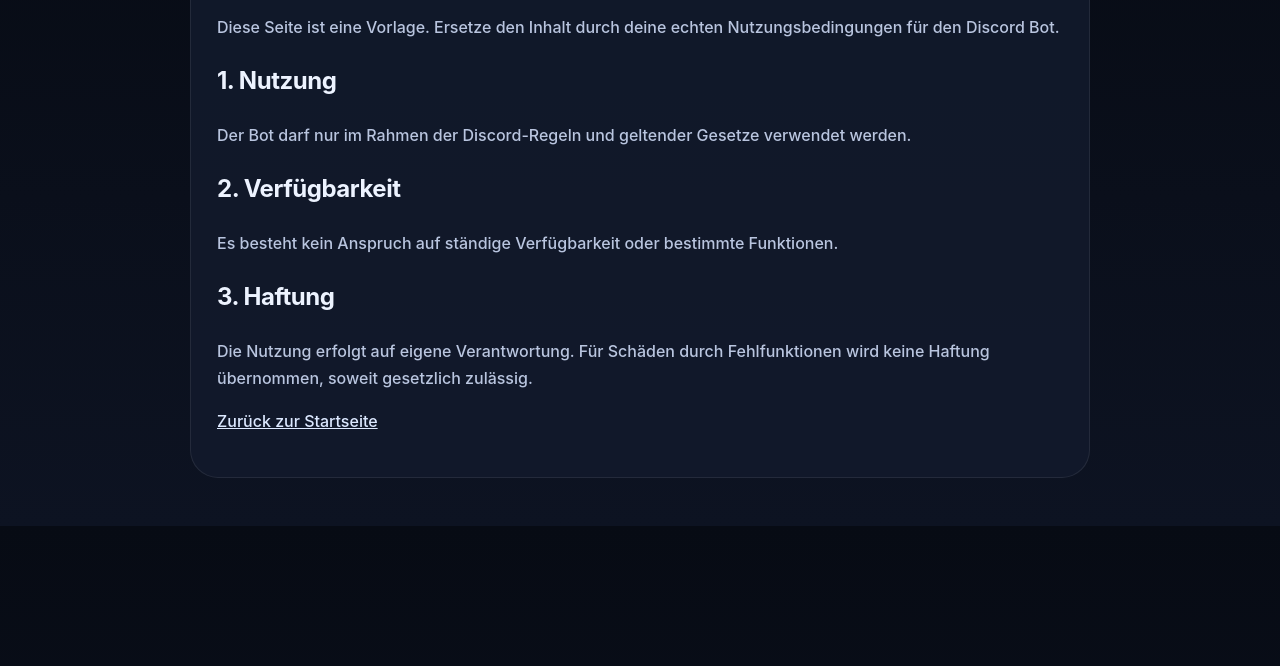
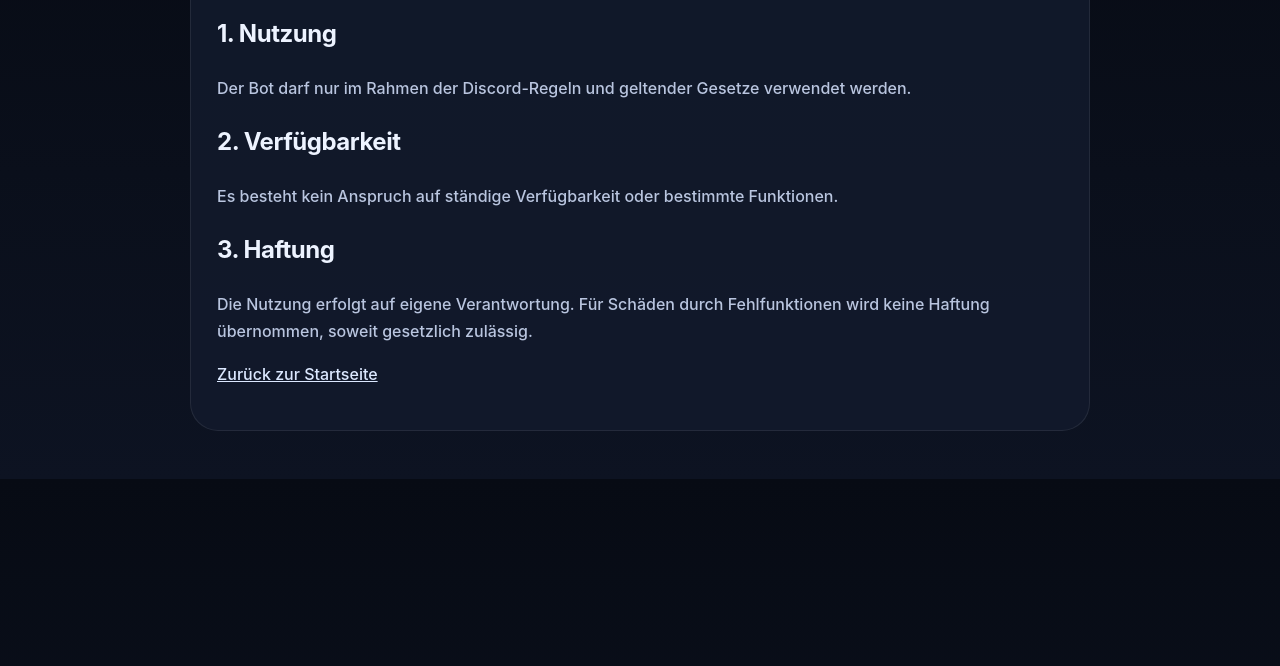
Before and after one commit to fojadrachi/discord-bot-website, a plain HTML site: page tos.html in a window 1280 px wide. Shown: the part 134-800 px from the top of the page. Drawn offline with Linux system fonts and the light colour scheme.

Commit message:
Remove placeholder text from Terms of Service

```diff
--- a/tos.html
+++ b/tos.html
@@ -16,7 +16,6 @@
   <div class="wrap">
     <div class="box">
       <h1>Terms of Service</h1>
-      <p>Diese Seite ist eine Vorlage. Ersetze den Inhalt durch deine echten Nutzungsbedingungen für den Discord Bot.</p>
       <h2>1. Nutzung</h2>
       <p>Der Bot darf nur im Rahmen der Discord-Regeln und geltender Gesetze verwendet werden.</p>
       <h2>2. Verfügbarkeit</h2>
```
